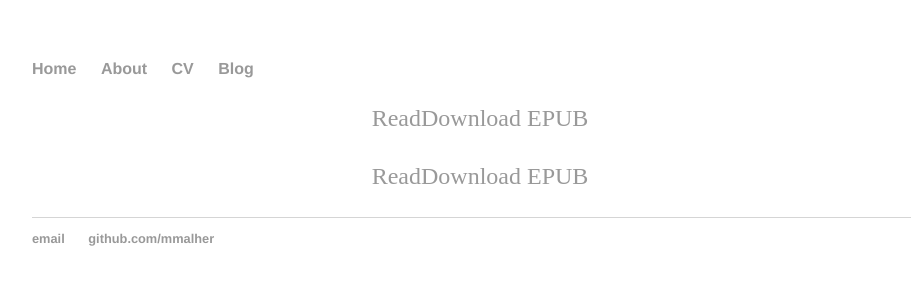
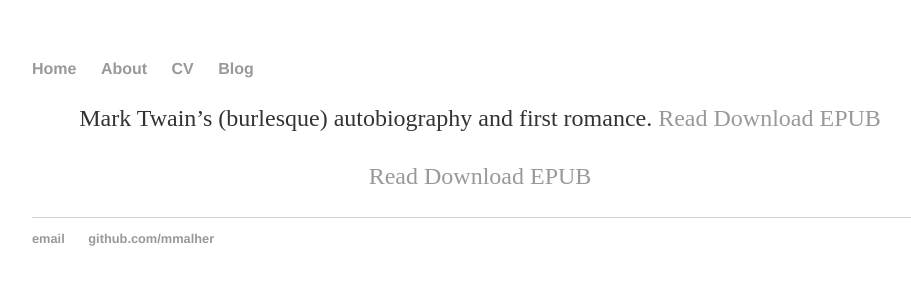
Before and after one commit to mmalher/mmalher.github.io, a Jekyll site: the page built from final-project/final.md, in a window 1280 px wide. Shown: the top 300 px of the page, without its empty margins (160-1071 px from the left). Built offline with Jekyll 4.4.1, drawn with Linux system fonts in a browser that asks for light colours.

Commit message:
Update final.md

```diff
--- a/final-project/final.md
+++ b/final-project/final.md
@@ -3,6 +3,8 @@ layout: default
 title: "Final Project"
 ---
 
-[Read](https://mark1.pressbooks.com/)[Download EPUB](mmalher.github.io/final-project/VAC6079.epub)
 
-[Read]()[Download EPUB]()
+Mark Twain's (burlesque) autobiography and first romance.
+[Read](https://mark1.pressbooks.com/) [Download EPUB](mmalher.github.io/final-project/VAC6079.epub)
+
+[Read]() [Download EPUB]()
```
